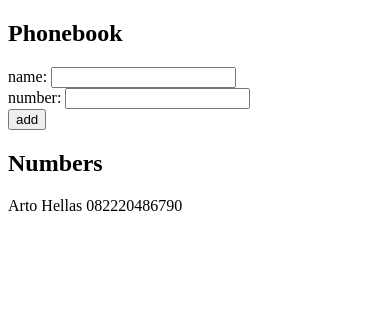
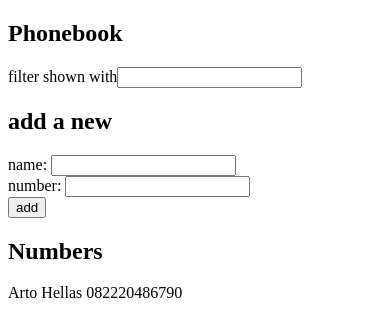
Before and after one commit to WisangAnggoro/fullstackopen_part2, a React (Create React App) app in the folder phonebook/: page / in a window 390 px wide. Shown: the top 336 px of the page. Built offline with nearby package versions, Linux system fonts and the light colour scheme.

Commit message:
The Phonebook Step4

```diff
--- a/phonebook/src/App.js
+++ b/phonebook/src/App.js
@@ -9,15 +9,22 @@ const App = () => {
   ])
   const [ newName, setNewName ] = useState('')
   const [ newNumber, setNewNumber] = useState('');
+  const [ filter, setFilter] = useState('');
+
+  const filteredPersons = filter!==''
+    ? persons.filter(person => person.name.indexOf(filter)!==-1)
+    : persons
 
   const handleNoteChange = (event) => {
-    event.preventDefault()
     setNewName(event.target.value)
   }
 
   const handleNumberChange = (event) => {
-    event.preventDefault()
     setNewNumber(event.target.value)
+  }
+
+  const handleFilter = (event) => {
+    setFilter(event.target.value)
   }
 
   const handleSubmit = (event) => {
@@ -38,6 +45,11 @@ const App = () => {
   return (
     <div>
       <h2>Phonebook</h2>
+      filter shown with
+      <input type="text"
+        onChange = {handleFilter}
+      />
+      <h2>add a new</h2>
       <form onSubmit={handleSubmit}>
         <div>
           name: <input
@@ -58,7 +70,7 @@ const App = () => {
       {/* <div>debug: {newName}</div> */}
       <h2>Numbers</h2>
       {
-        persons.map(person => <p>{person.name} {person.number}</p>)
+        filteredPersons.map(person => <p>{person.name} {person.number}</p>)
       }
     </div>
   )
```
